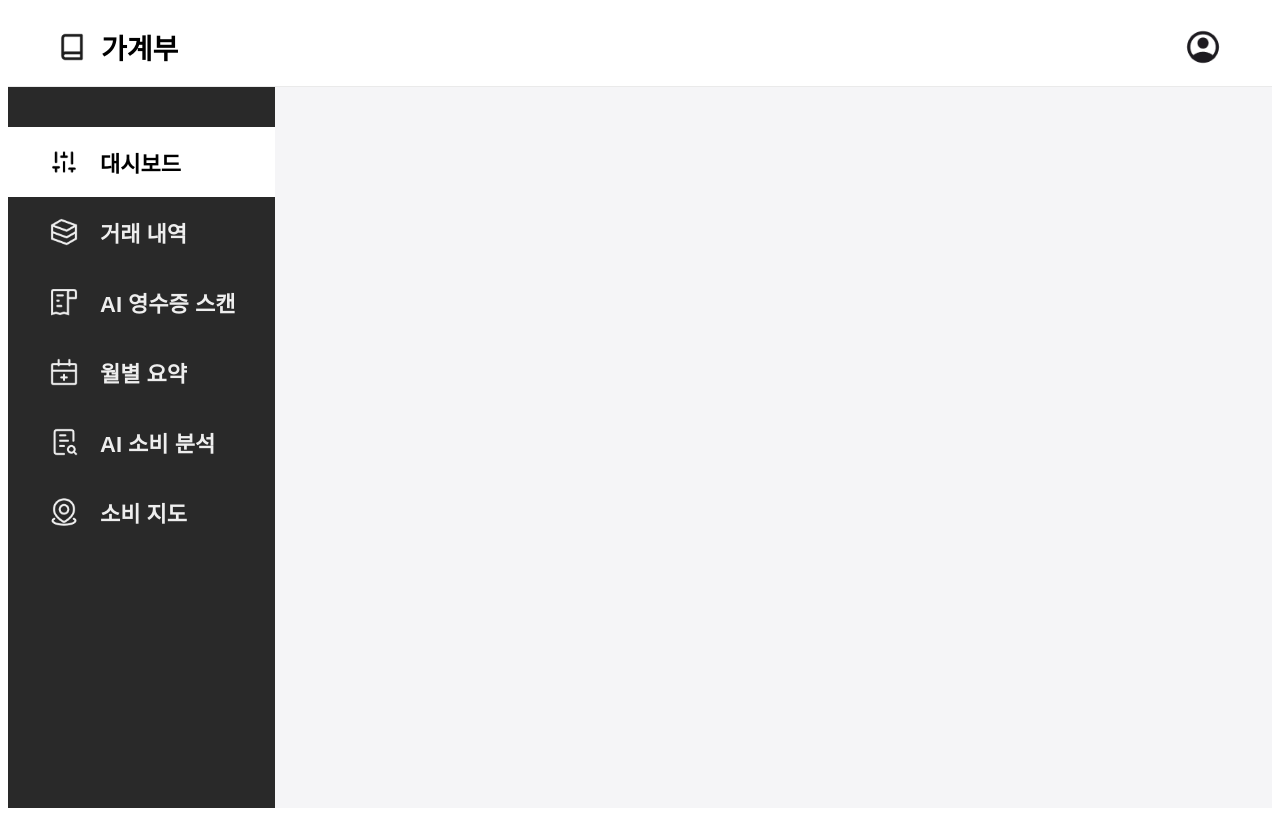
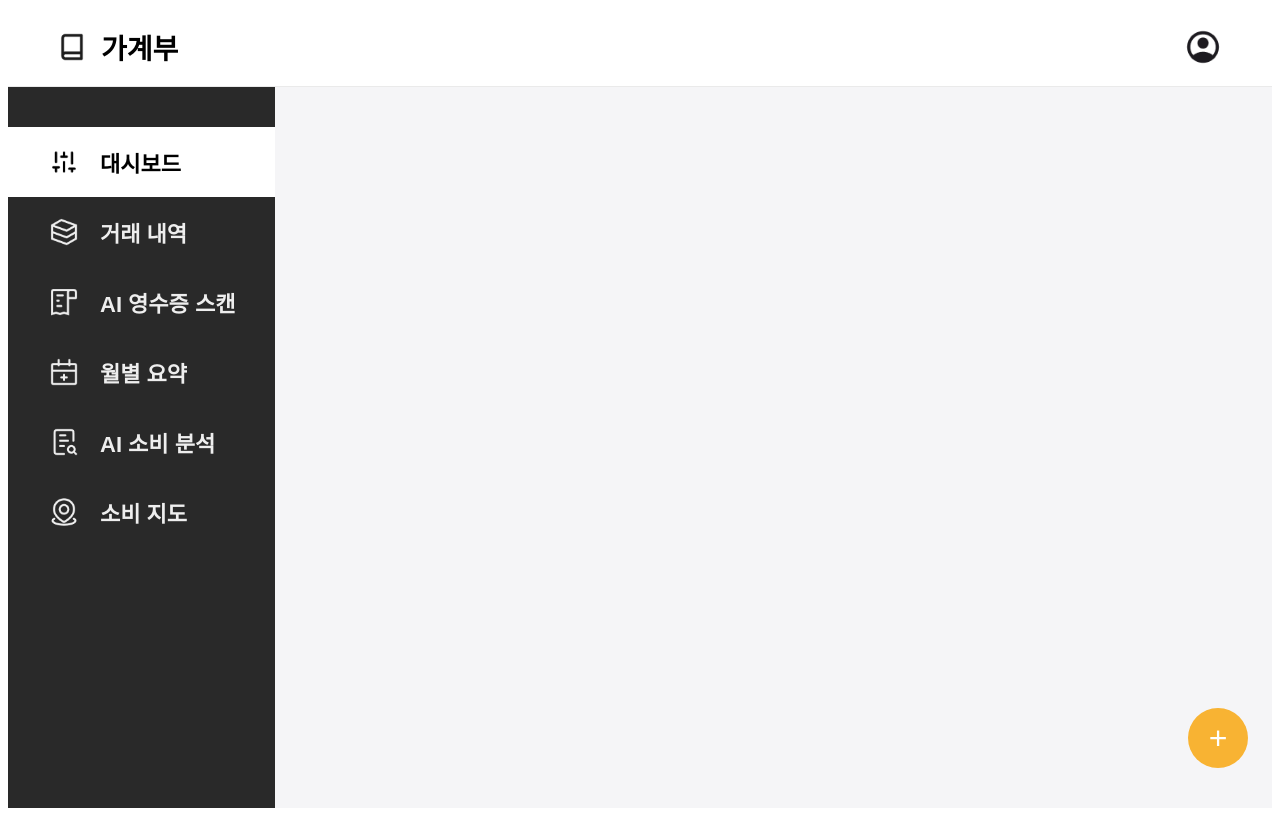
Before and after one commit to ohjooho/account-book, a Vue app: page / in a window 1280 px wide. Built offline with nearby package versions, Linux system fonts and the light colour scheme.

Commit message:
chore: fixed side bar

```diff
--- a/src/App.vue
+++ b/src/App.vue
@@ -49,13 +49,18 @@
         <router-view />
       </main>
     </div>
+        <!-- 플로팅 + 버튼 -->
+    <button class="floating-add-button" @click="goToCreate">+</button>
   </div>
 </template>
 
 <script setup>
 import { ref } from 'vue';
+import { useRouter } from 'vue-router';
 
 const hoveredMenu = ref(null);
+const router = useRouter();
+
 
 const menuItems = [
   { name: 'Dashboard', label: '대시보드', path: '/', iconBase: 'Setting_vert' },
@@ -96,6 +101,10 @@ const getAssetUrl = (fileName) => {
 const getMenuIcon = (baseName, isHighlighted) => {
   const colorSuffix = isHighlighted ? '_black.png' : '_white.png';
   return new URL(`./assets/${baseName}${colorSuffix}`, import.meta.url).href;
+};
+// 플로팅 + 버튼 핸들러
+const goToCreate = () => {
+  router.push('/transactions/new');
 };
 </script>
 
@@ -243,6 +252,30 @@ const getMenuIcon = (baseName, isHighlighted) => {
   overflow-y: auto;
 }
 
+/* 플로팅 + 버튼 */
+.floating-add-button {
+  position: fixed;
+  bottom: 32px;
+  right: 32px;
+  width: 60px;
+  height: 60px;
+  border-radius: 50%;
+  background-color: #f8b333;
+  color: #ffffff;
+  border: none;
+  font-size: 32px;
+  font-weight: 300;
+  cursor: pointer;
+  z-index: 1000;
+}
+.floating-add-button:hover {
+  transform: scale(1.05);
+  box-shadow: 0 6px 16px rgba(0, 0, 0, 0.2);
+}
+.floating-add-button:active {
+  transform: scale(0.95);
+}
+
 @media (max-width: 1024px) {
   .header-content {
     padding: 0 30px;
```
